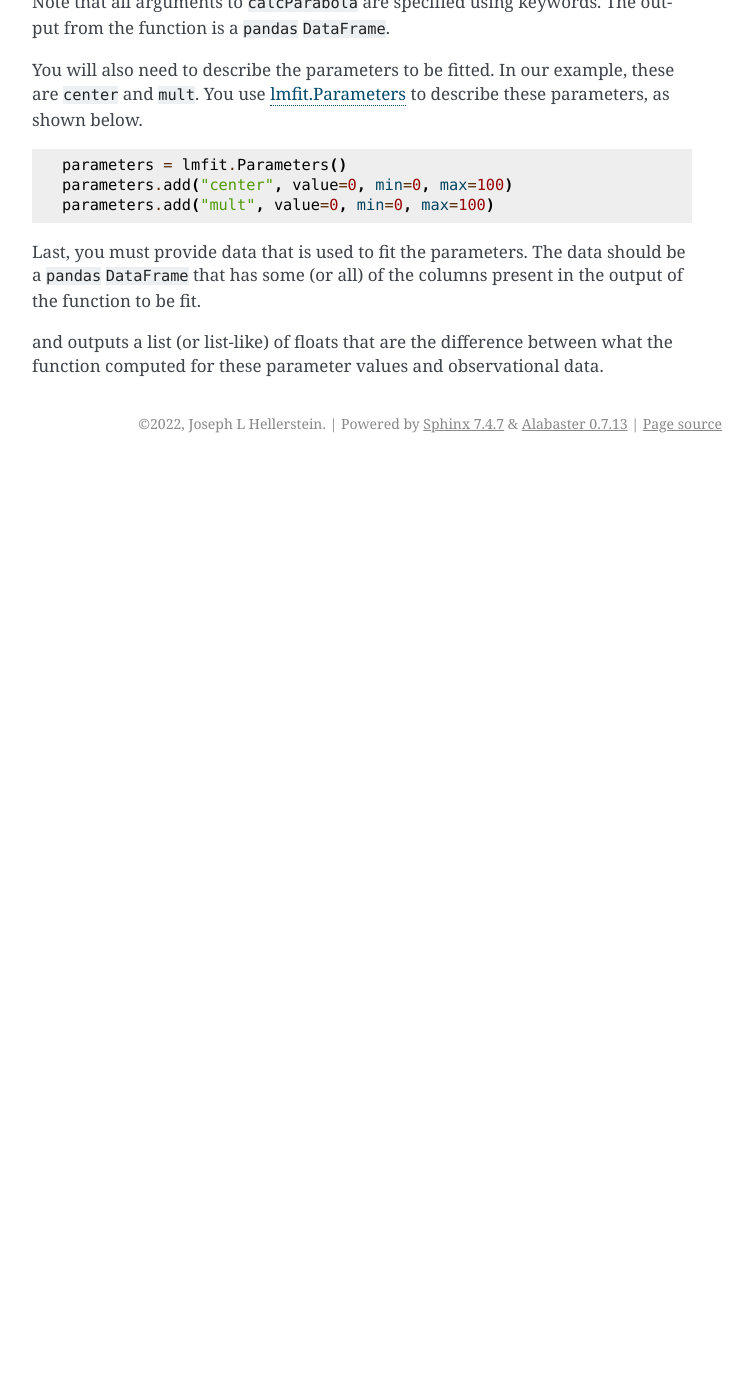
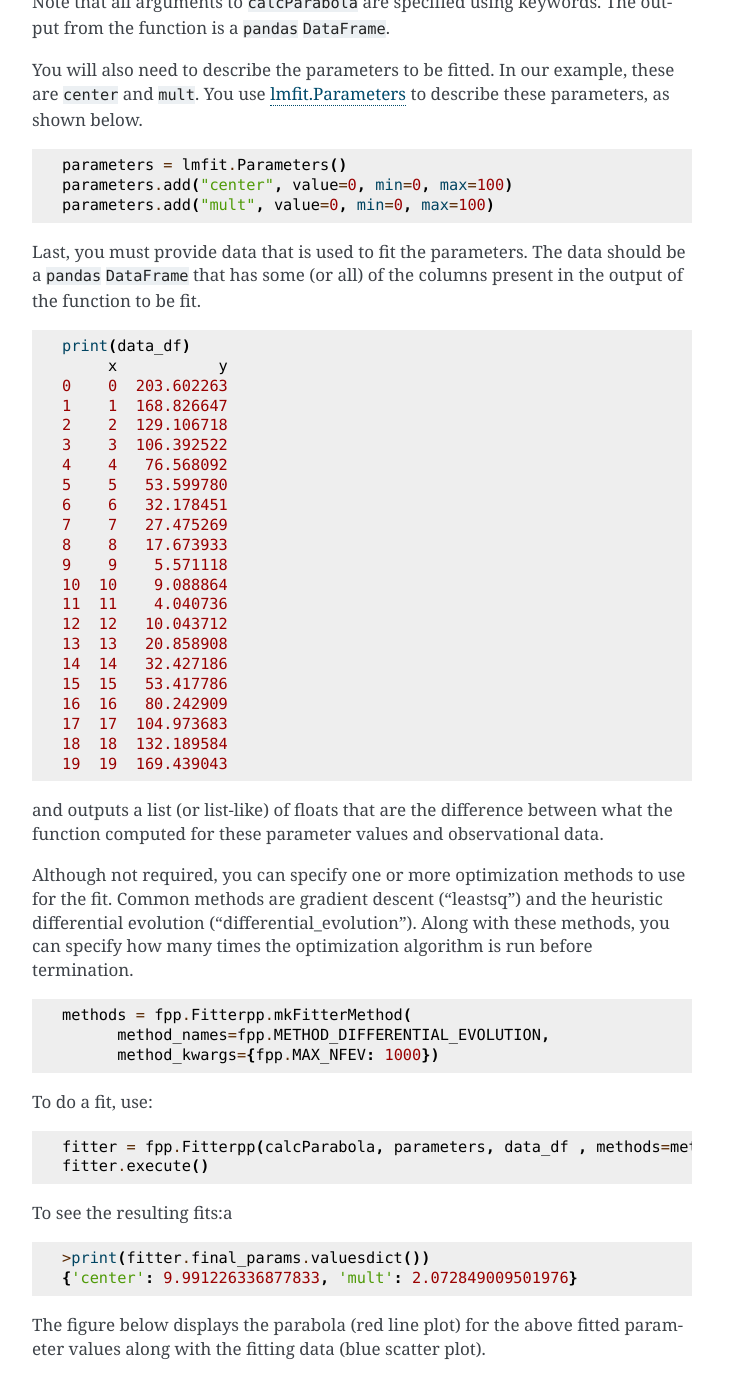
Before and after one commit to ModelEngineering/ExtendedFitter, a Sphinx documentation site: the page built from docs/source/tutorial.rst, in a window 1280 px wide and 1400 px high, scrolled down 535 px. Shown: the whole window, without its empty margins (388-1141 px from the left). Built offline with Sphinx 7.4.7, drawn with Linux system fonts in a browser that asks for light colours; before the commit the page ends 998 px from its top, so only the background shows below that; some of the changed text lies outside the part shown.

Commit message:
Completed documentation

```diff
--- a/docs/source/tutorial.rst
+++ b/docs/source/tutorial.rst
@@ -42,7 +42,67 @@ Last, you must provide data that is used to fit the parameters.
 The data should be a ``pandas`` ``DataFrame`` that has some (or all)
 of the columns present in the output of the function to be fit.
 
+.. code-block:: python
+
+    print(data_df)
+         x           y
+    0    0  203.602263
+    1    1  168.826647
+    2    2  129.106718
+    3    3  106.392522
+    4    4   76.568092
+    5    5   53.599780
+    6    6   32.178451
+    7    7   27.475269
+    8    8   17.673933
+    9    9    5.571118
+    10  10    9.088864
+    11  11    4.040736
+    12  12   10.043712
+    13  13   20.858908
+    14  14   32.427186
+    15  15   53.417786
+    16  16   80.242909
+    17  17  104.973683
+    18  18  132.189584
+    19  19  169.439043
+
 and outputs
 a list (or list-like) of floats that are the difference between
 what the function computed for these parameter values and observational
 data.
+
+Although not required, you can specify one or more optimization methods
+to use for the fit.
+Common methods are gradient descent ("leastsq")
+and the heuristic differential evolution ("differential_evolution").
+Along with these methods, you can specify how many times the optimization
+algorithm is run before termination.
+
+.. code-block:: python
+
+    methods = fpp.Fitterpp.mkFitterMethod(
+          method_names=fpp.METHOD_DIFFERENTIAL_EVOLUTION,
+          method_kwargs={fpp.MAX_NFEV: 1000})
+
+To do a fit, use:
+
+.. code-block:: python
+
+    fitter = fpp.Fitterpp(calcParabola, parameters, data_df , methods=methods)
+    fitter.execute()
+
+To see the resulting fits:a
+
+.. code-block:: python
+
+    >print(fitter.final_params.valuesdict())
+    {'center': 9.991226336877833, 'mult': 2.072849009501976}
+
+
+The figure below displays the parabola (red line plot)
+for the above fitted parameter values
+along with the fitting data (blue scatter plot).
+
+.. image:: images/fitting_plot.png
+  :width: 400
```
Also changed, not shown: other parts of docs/source/tutorial.rst (+1 -1 lines), docs/source/images/fitting_plot.png (added).
